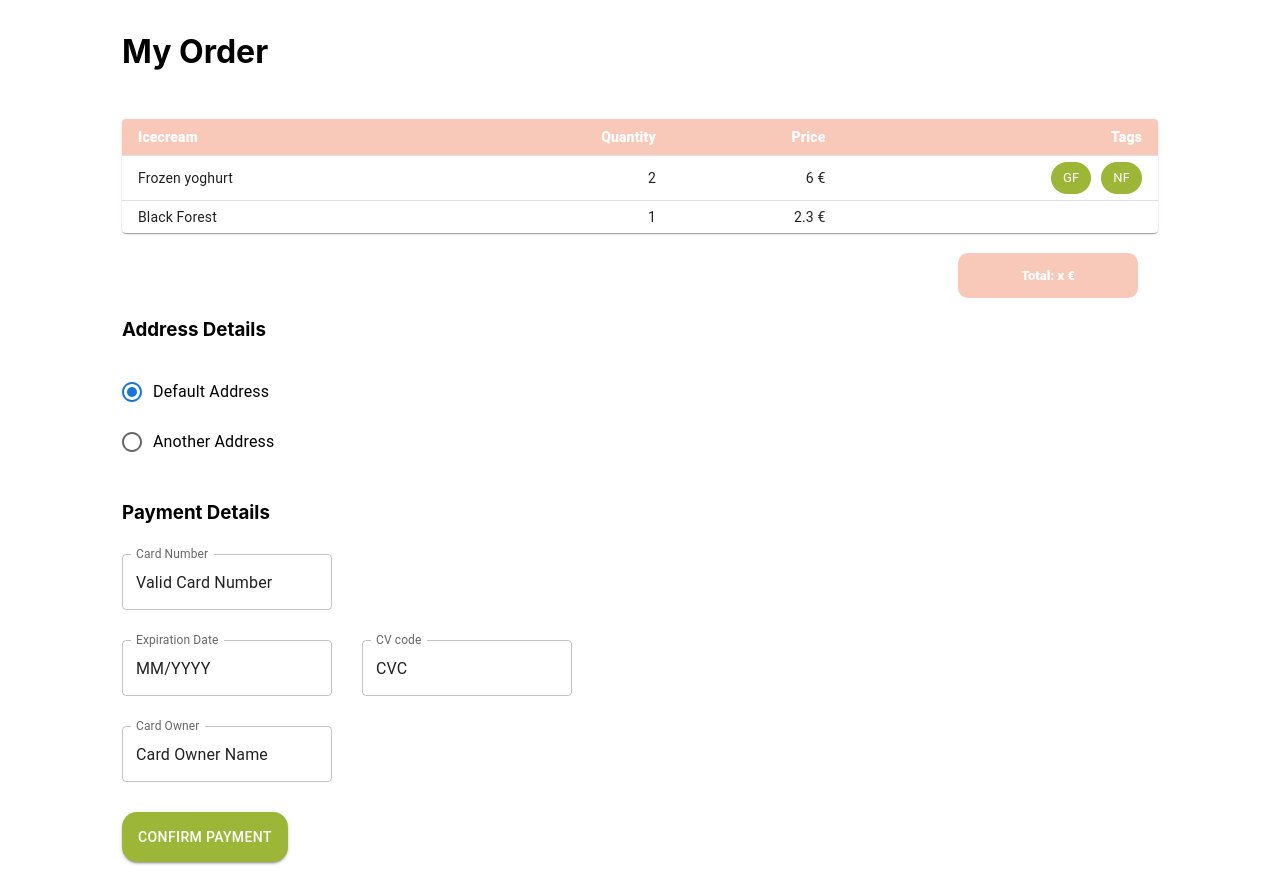
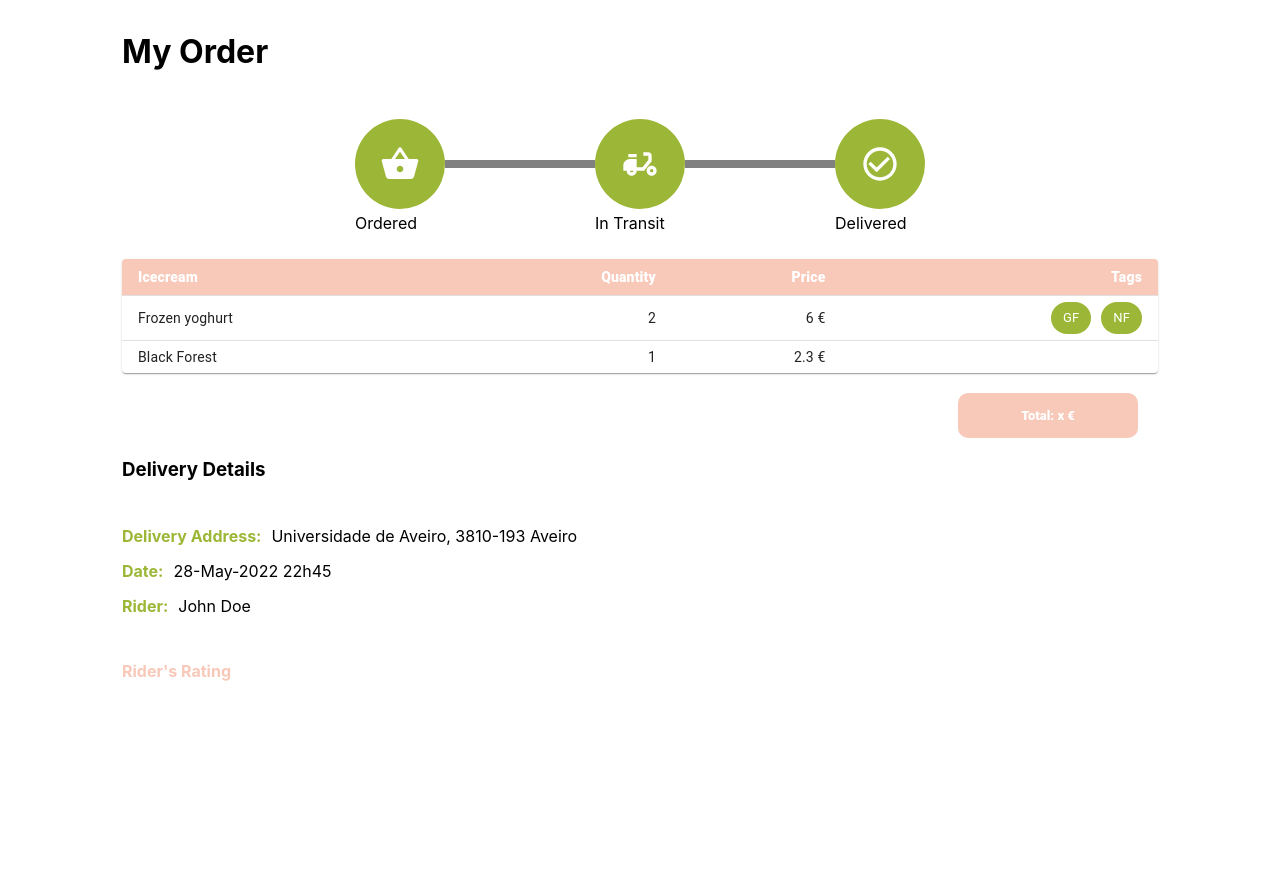
Before and after one commit to Pedro-Lopes-Frisson/tqs-delivery-p1g2, a React (Create React App) app in the folder projFrostini/frontend/frostini-pwa-app/: page /purchase in a window 1280 px wide. After the commit the page ends 800 px from the top, so only its background shows below. Built offline with nearby package versions, Linux system fonts and the light colour scheme.

Commit message:
TQS-38 added sonarcloud build for frostini and some changes in purchase page

```diff
--- a/projFrostini/frontend/frostini-pwa-app/src/pages/PurchasePage.css
+++ b/projFrostini/frontend/frostini-pwa-app/src/pages/PurchasePage.css
@@ -33,10 +33,34 @@
 
 .purchase-page .address-details {
   margin-bottom: 30px;
+  display: flex;
+  flex-direction: column;
+  gap: 15px;
 }
 
 .purchase-page .address-details h3 {
   margin-bottom: 30px;
+}
+
+.purchase-page .address-details .delivery-detail {
+  display: flex;
+  gap: 10px;
+}
+
+.purchase-page .address-details .delivery-detail p:first-of-type {
+  font-weight: bold;
+  color: #9cb737;
+}
+
+.purchase-page .address-details .delivery-rating {
+  display: flex;
+  flex-direction: column;
+  gap: 20px;
+}
+
+.purchase-page .address-details .delivery-rating h4 {
+  margin-top: 30px;
+  color: #f8c8b9;
 }
 
 .purchase-page .address-details .alternative-address {
@@ -75,3 +99,36 @@
   color: white;
   font-weight: 900;
 }
+
+.order-steps {
+  display: flex;
+  align-items: center;
+  margin-bottom: 50px;
+  justify-content: center;
+}
+
+.order-steps .order-state,
+.in-transit-state,
+.delivered-state {
+  background-color: #9cb737;
+  border-radius: 50%;
+  width: 90px;
+  height: 90px;
+}
+
+.order-steps .bar {
+  background-color: grey;
+  height: 8px;
+  width: 150px;
+}
+
+.order-steps .order-state .shopping-basket-icon,
+.in-transit-state .delivery-dining-icon,
+.delivered-state .check-icon {
+  width: auto;
+  height: auto;
+  margin: 0 auto;
+  padding: 25px;
+  position: relative;
+  color: white;
+}
--- a/projFrostini/frontend/frostini-pwa-app/src/pages/PurchasePage.js
+++ b/projFrostini/frontend/frostini-pwa-app/src/pages/PurchasePage.js
@@ -15,12 +15,21 @@ import {
   Radio,
   FormControl,
   FormControlLabel,
+  Rating,
 } from "@mui/material";
+import ShoppingBasketIcon from "@mui/icons-material/ShoppingBasket";
+import DeliveryDiningIcon from "@mui/icons-material/DeliveryDining";
+import CheckCircleOutlineIcon from "@mui/icons-material/CheckCircleOutline";
 
-const json = [
+const json = {
+  id: 4,
+  products: [
     { icecream: "Frozen yoghurt", quantity: 2, price: 6.0, tags: ["GF", "NF"] },
     { icecream: "Black Forest", quantity: 1, price: 2.3, tags: [] },
-];
+  ],
+};
+
+var isDelivered = false;
 
 // function getTotal() {
 //   var total = 0;
@@ -31,12 +40,29 @@ const json = [
 // }
 
 function PurchasePage() {
+  const [value, setValue] = React.useState(0);
   const [newAddress, setNewAddress] = React.useState(false);
   // const [order, setOrder] = useLocalStorage("order", []);
 
   return (
     <div className="purchase-page">
       <h1>My Order</h1>
+      <div className="order-steps">
+        <div className="order-state">
+          <ShoppingBasketIcon className="shopping-basket-icon" />
+          <p>Ordered</p>
+        </div>
+        <div className="bar"></div>
+        <div className="in-transit-state">
+          <DeliveryDiningIcon className="delivery-dining-icon" />
+          <p>In Transit</p>
+        </div>
+        <div className="bar"></div>
+        <div className="delivered-state">
+          <CheckCircleOutlineIcon className="check-icon" />
+          <p>Delivered</p>
+        </div>
+      </div>
       <TableContainer component={Paper}>
         <Table sx={{ minWidth: 650 }} size="small" aria-label="a dense table">
           <TableHead className="order-table-header">
@@ -54,7 +80,7 @@ function PurchasePage() {
             </TableRow>
           </TableHead>
           <TableBody>
-            {json.map((row) => (
+            {json.products.map((row) => (
               <TableRow
                 key={row.name}
                 sx={{ "&:last-child td, &:last-child th": { border: 0 } }}
@@ -80,6 +106,8 @@ function PurchasePage() {
         {/* TODO: get sum of product prices */}
         <Chip label="Total: x €" className="total-price-chip" />
       </div>
+      {isDelivered && (
+        <div>
           <div className="address-details">
             <h3>Address Details</h3>
             <FormControl>
@@ -110,6 +138,7 @@ function PurchasePage() {
               </RadioGroup>
             </FormControl>
           </div>
+
           <div className="payment-details">
             <h3>Payment Details</h3>
             <div className="card-info">
@@ -149,10 +178,40 @@ function PurchasePage() {
               />
             </div>
           </div>
-
           <Button className="payment-btn" variant="contained">
             Confirm Payment
           </Button>
+        </div>
+      )}
+      {!isDelivered && (
+        <div>
+          <div className="address-details">
+            <h3>Delivery Details</h3>
+            <div className="delivery-detail">
+              <p>Delivery Address:</p>
+              <p>Universidade de Aveiro, 3810-193 Aveiro</p>
+            </div>
+            <div className="delivery-detail">
+              <p>Date:</p>
+              <p>28-May-2022 22h45</p>
+            </div>
+            <div className="delivery-detail">
+              <p>Rider:</p>
+              <p>John Doe</p>
+            </div>
+            <div className="delivery-rating">
+              <h4>Rider's Rating</h4>
+              <Rating
+                name="simple-controlled"
+                value={value}
+                onChange={(event, newValue) => {
+                  setValue(newValue);
+                }}
+              />
+            </div>
+          </div>
+        </div>
+      )}
     </div>
   );
 }
```
Also changed, not shown: 1 other file (tests, documents, lock files or other folders). Lines whose indentation alone changed are shown as unchanged.
